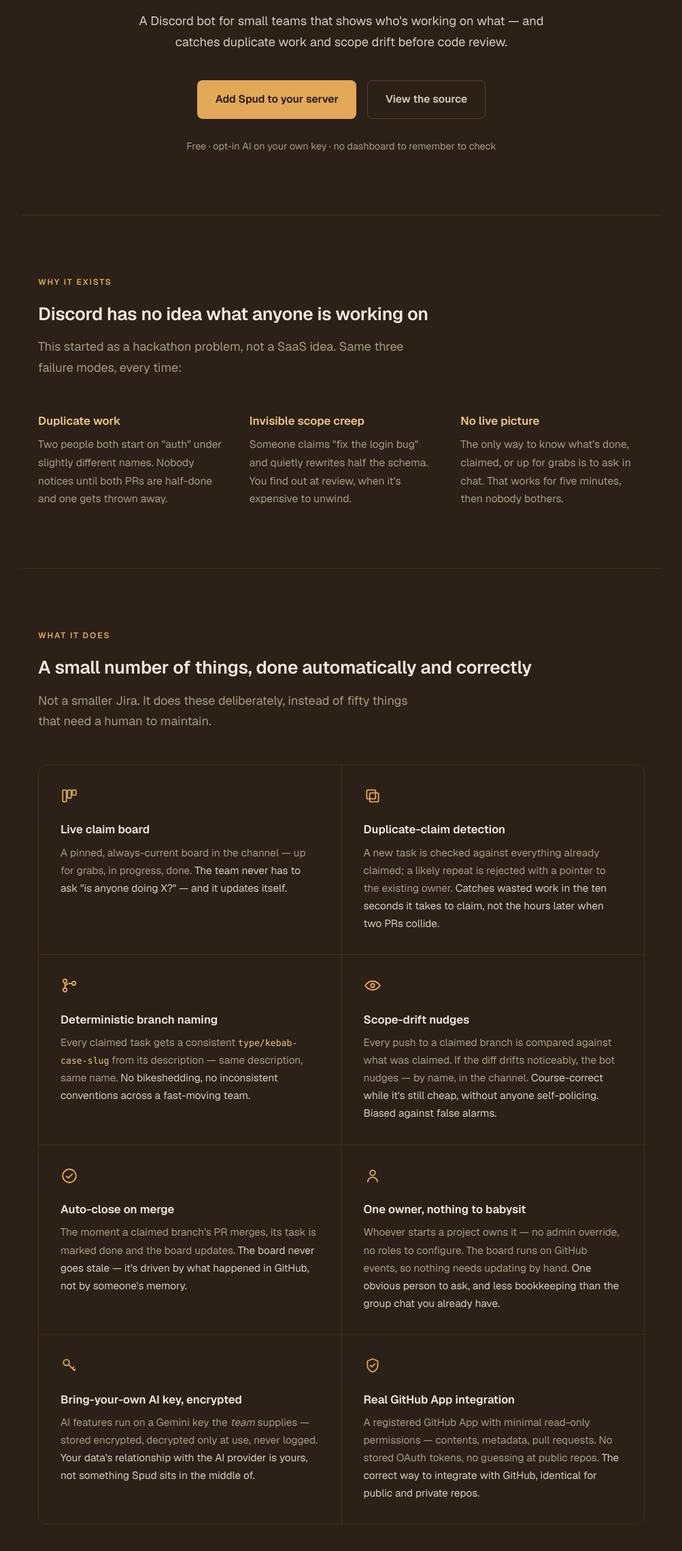
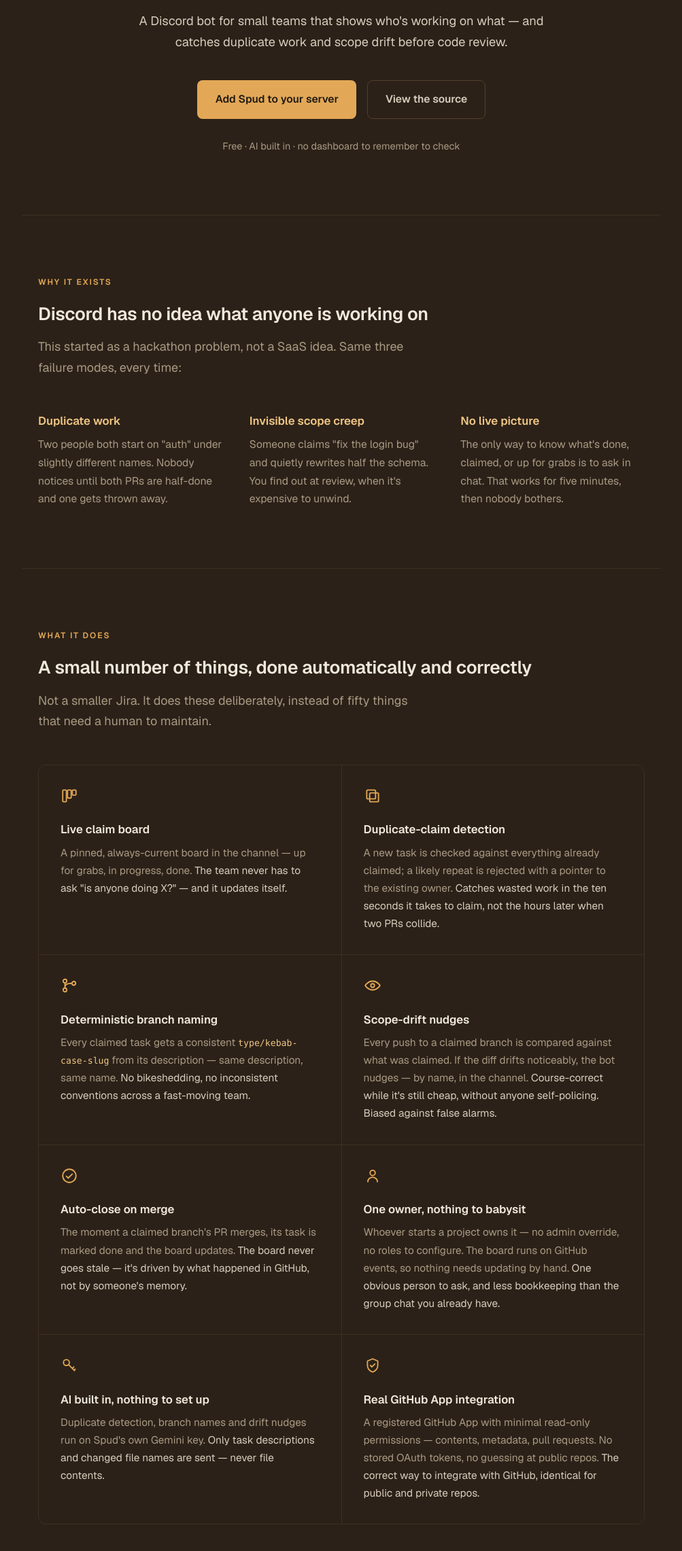
Before and after one commit to PratikDev/spud, a website: page public/index.html in a window 1280 px wide. Shown: the part 418-2700 px from the top of the page at 68% size, without its empty margins (138-1141 px from the left). Drawn offline with nearby package versions, Linux system fonts and the light colour scheme.

Commit message:
Update landing page for built-in AI

```diff
--- a/public/index.html
+++ b/public/index.html
@@ -89,7 +89,7 @@
 					>
 				</div>
 				<p class="fineprint"
-					>Free · opt-in AI on your own key · no dashboard to remember to
+					>Free · AI built in · no dashboard to remember to
 					check</p
 				>
 			</section>
@@ -367,13 +367,13 @@
 							/>
 							<path d="M11 11l8 8M16 16l2-2M18.5 18.5l1.5-1.5" />
 						</svg>
-						<h3>Bring-your-own AI key, encrypted</h3>
+						<h3>AI built in, nothing to set up</h3>
 						<p
-							>AI features run on a Gemini key the <em>team</em> supplies —
-							stored encrypted, decrypted only at use, never logged.
+							>Duplicate detection, branch names and drift nudges run on
+							Spud's own Gemini key.
 							<span class="why"
-								>Your data's relationship with the AI provider is yours, not
-								something Spud sits in the middle of.</span
+								>Only task descriptions and changed file names are sent —
+								never file contents.</span
 							></p
 						>
 					</article>
@@ -504,13 +504,6 @@
 					<li>
 						<span class="step-num">5</span>
 						<div>
-							<h3>Turn on AI features</h3>
-							<p><code>/project set-gemini-key</code> with your own key</p>
-						</div>
-					</li>
-					<li>
-						<span class="step-num">6</span>
-						<div>
 							<h3>Claim your first task</h3>
 							<p
 								><code>/claim</code> a description — branch and board, ready
@@ -526,7 +519,6 @@
 				<ul>
 					<li>Live in production today</li>
 					<li>Discord developer-verified</li>
-					<li>Secrets encrypted at rest</li>
 					<li>Free &amp; independently run</li>
 				</ul>
 			</section>
```
